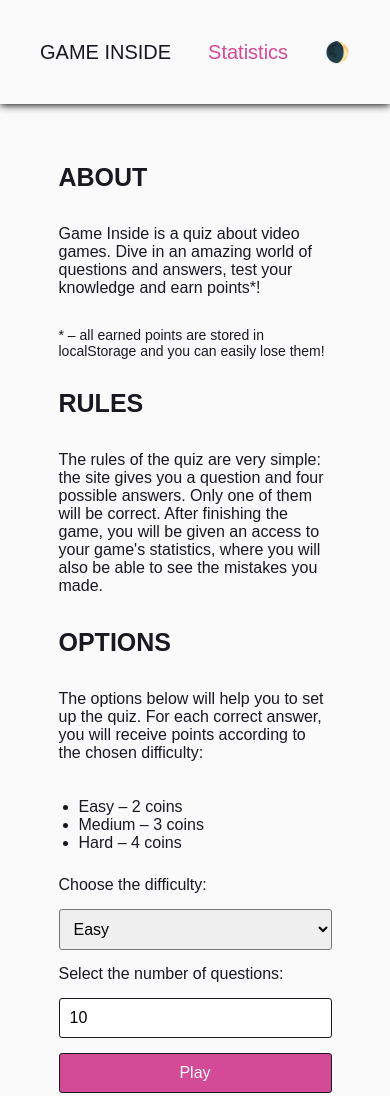
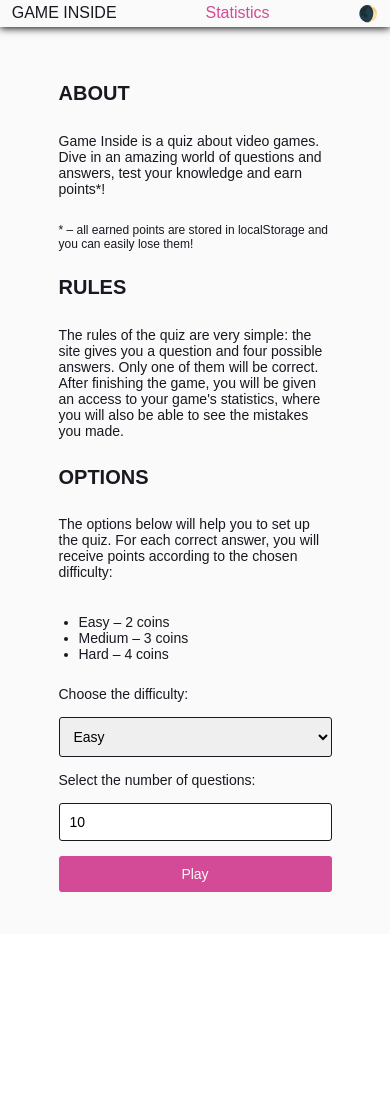
Before and after one commit to Deadend4/game-inside, a plain HTML site: page index.html in a window 390 px wide. After the commit the page ends 934 px from the top, so only its background shows below. Drawn offline with Linux system fonts and the light colour scheme.

Commit message:
add-mobile-font-sizes

```diff
--- a/index.html
+++ b/index.html
@@ -16,13 +16,9 @@
   <input type="checkbox" id="theme-switch" class="theme-switch">
   <div id="page">
     <header>
-      <ul>
-        <li><a href="index.html" class="logo">GAME INSIDE</a></li>
-        <li><a href="statistic.html" class="link">Statistics</a></li>
-        <li>
-          <label for="theme-switch" class="switch-label" title="Change theme"></label>
-        </li>
-      </ul>
+      <a href="index.html" class="logo">GAME INSIDE</a>
+      <a href="statistic.html" class="link">Statistics</a>
+      <label for="theme-switch" class="switch-label" title="Change theme"></label>
     </header>
     <main>
       <div class="main-content">
--- a/styles.css
+++ b/styles.css
@@ -4,7 +4,7 @@
   --light-bg: #FAFAFA;
   --light-theme: #d34a97;
   --light-hover: #902361;
-  --light-answer-block: rgb(255, 224, 137);
+  --light-answer-block: rgb(179, 179, 179);
   --light-switch-shadow: #373d4e;
   --light-switch-icon: "🌒";
   --light-switch-text: "dark mode?";
@@ -29,12 +29,30 @@
   --switch-text: var(--light-switch-text);
   font-size: 10px;
 
-  /*Font-Sizes*/
+  /*Desktop-Font-Sizes*/
   --normal-font-size-b: 2.5rem;
   --normal-font-size-h: 2rem;
   --normal-font-size-n: 1.6rem;
   --normal-font-size-s: 1.4rem;
   --normal-font-size-vs: 1.2rem;
+  /*Tablet-Font-Size*/
+  --tablet-font-size-b: 2.2rem;
+  --tablet-font-size-h: 1.8rem;
+  --tablet-font-size-n: 1.5rem;
+  --tablet-font-size-s: 1.3rem;
+  --tablet-font-size-vs: 1.1rem;
+  /*Mobile-Font-Size*/
+  --mobile-font-size-b: 2rem;
+  --mobile-font-size-h: 1.6rem;
+  --mobile-font-size-n: 1.4rem;
+  --mobile-font-size-s: 1.2rem;
+  --mobile-font-size-vs: 1rem;
+  /*Default-Font-Size*/
+  --font-size-b: var(--normal-font-size-b);
+  --font-size-h: var(--normal-font-size-h);
+  --font-size-n: var(--normal-font-size-n);
+  --font-size-s: var(--normal-font-size-s);
+  --font-size-vs: var(--normal-font-size-vs);
   /*Margins*/
   --default-margin: 2rem 4rem;
   --ul-margin: 2rem;
@@ -87,32 +105,26 @@ header {
   position: sticky;
   top: -1px;
   background-color: var(--bg-color);
-  padding: var(--default-margin);
+  padding: 1vw 3vw;
   box-shadow: 0px 1px 8px black;
   z-index: 10;
   transition: background-color 0.25s, color 0.25s;
-}
-
-header ul {
   display: flex;
   flex-flow: row wrap;
   justify-content: space-between;
   align-items: center;
-  font-size: var(--normal-font-size-h);
+  font-size: var(--font-size-h);
 }
 
 h1 {
   text-transform: uppercase;
-  font-size: var(--normal-font-size-b);
+  font-size: var(--font-size-b);
 }
 
 ul {
   padding-inline-start: 0;
 }
 
-li {
-  list-style-type: none;
-}
 
 .logo {
   text-decoration-line: none;
@@ -127,7 +139,7 @@ li {
 body {
   margin: 0;
   font-family: Arial, Helvetica, sans-serif;
-  font-size: var(--normal-font-size-n);
+  font-size: var(--font-size-n);
 }
 
 .main-content {
@@ -149,10 +161,11 @@ body {
 }
 
 select {
-  font-size: var(--normal-font-size-n);
+  font-size: var(--font-size-n);
   border-radius: 3px;
   padding: 1rem 1rem;
   width: 100%;
+  border: 1px solid var(--text-color);
 }
 
 select:hover {
@@ -172,7 +185,7 @@ input {
   width: 100%;
   box-sizing: border-box;
   border: 1px solid var(--text-color);
-  font-size: var(--normal-font-size-n);
+  font-size: var(--font-size-n);
   border-radius: 3px;
 }
 
@@ -184,6 +197,7 @@ input:focus {
 input[type="submit"] {
   color: var(--bg-color);
   background-color: var(--theme-color);
+  border-style: none;
 }
 
 input[type="submit"]:hover {
@@ -212,7 +226,7 @@ input[type="submit"]:hover {
 }
 
 .important-info {
-  font-size: var(--normal-font-size-s);
+  font-size: var(--font-size-s);
 }
 
 .buttons-line {
@@ -225,7 +239,7 @@ input[type="submit"]:hover {
 }
 
 .answer-button {
-  font-size: var(--normal-font-size-b);
+  font-size: var(--font-size-n);
   color: var(--bg-color);
   background-color: var(--theme-color);
   padding: 1rem;
@@ -243,7 +257,7 @@ input[type="submit"]:hover {
   flex-flow: column wrap;
   justify-content: center;
   align-items: center;
-  font-size: var(--normal-font-size-b);
+  font-size: var(--font-size-n);
 }
 
 .result-block {
@@ -251,7 +265,7 @@ input[type="submit"]:hover {
   flex-flow: column wrap;
   justify-content: center;
   align-items: flex-start;
-  font-size: var(--normal-font-size-b);
+  font-size: var(--font-size-n);
 }
 
 .result-question {
@@ -277,3 +291,29 @@ input[type="submit"]:hover {
   border-radius: 10px;
   padding: 1vh;
 }
+
+@media (max-width: 1280px) {
+  :root {
+    --font-size-b: var(--tablet-font-size-b);
+    --font-size-h: var(--tablet-font-size-h);
+    --font-size-n: var(--tablet-font-size-n);
+    --font-size-s: var(--tablet-font-size-s);
+    --font-size-vs: var(--tablet-font-size-vs);
+  }
+}
+
+@media (max-width: 806px) {
+  :root {
+    --font-size-b: var(--mobile-font-size-b);
+    --font-size-h: var(--mobile-font-size-h);
+    --font-size-n: var(--mobile-font-size-n);
+    --font-size-s: var(--mobile-font-size-s);
+    --font-size-vs: var(--mobile-font-size-vs);
+  }
+}
+
+@media (max-width: 350px) {
+  header {
+    padding: 4vw;
+  }
+}
```
Also changed, not shown: playground.html (+3 -7 lines), statistic.html (+3 -7 lines).
